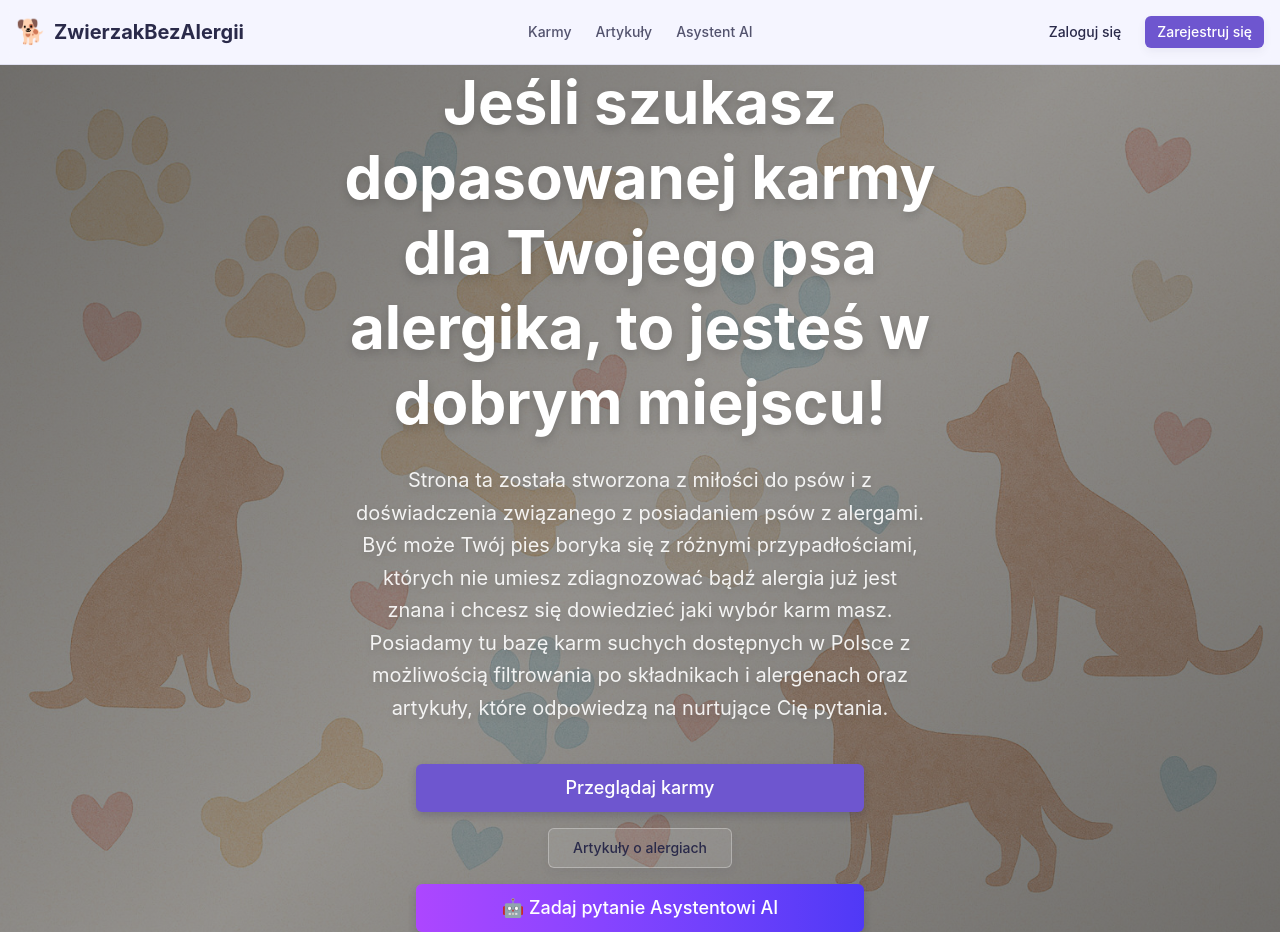
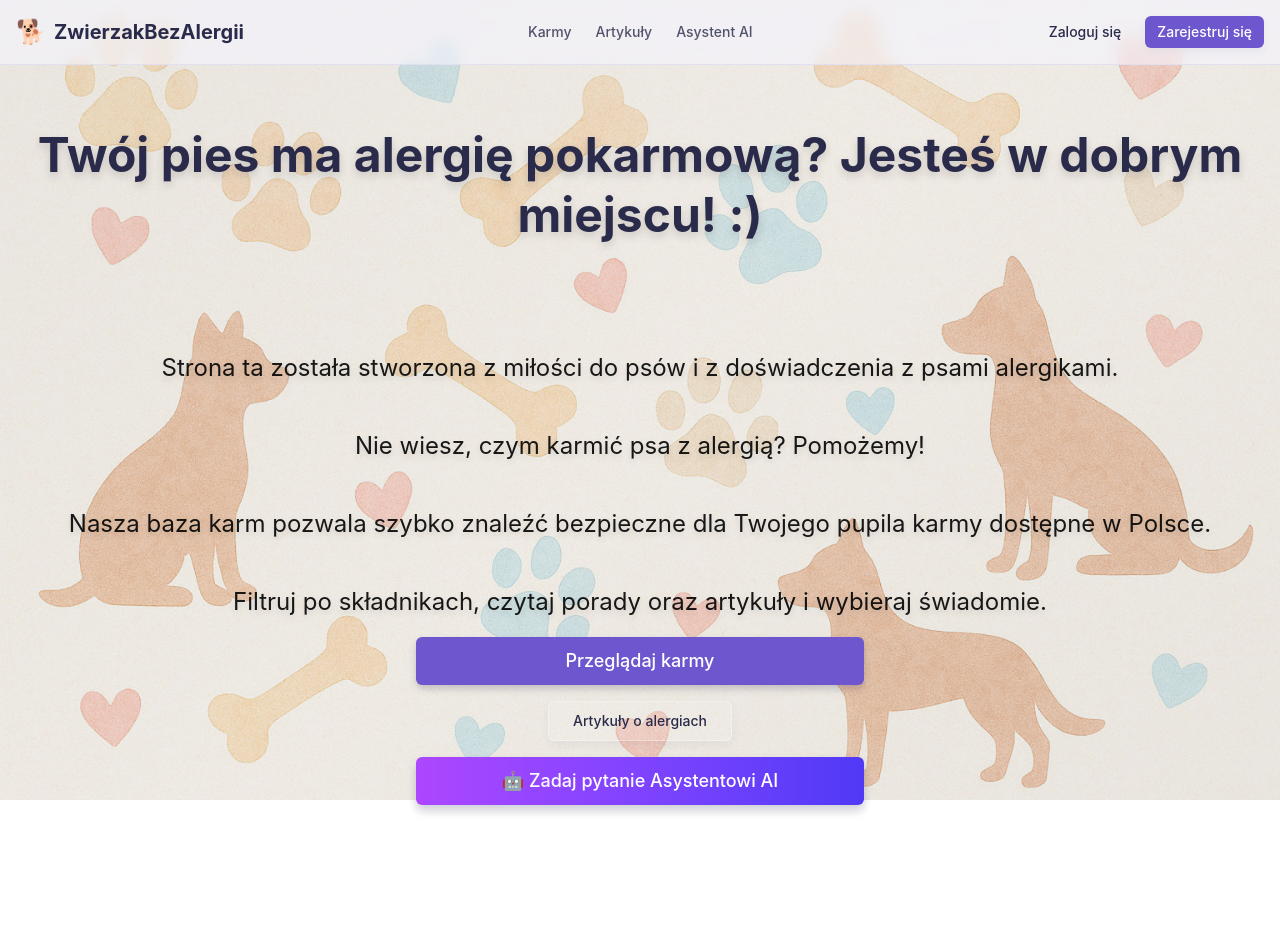
Before and after one commit to Marta-Teo/ZwierzakBezAlergii, an Astro site: page / in a window 1280 px wide. After the commit the page ends 865 px from the top, so only its background shows below. Built offline with nearby package versions, Linux system fonts and the light colour scheme; Astro itself is replaced by a stand-in of ours; no server answers.

Commit message:
upiększenia

```diff
--- a/src/components/ArticlesPage.tsx
+++ b/src/components/ArticlesPage.tsx
@@ -53,9 +53,9 @@ function ArticlesPageContent() {
   const totalPages = data?.pagination ? Math.ceil(data.pagination.total / limit) : 1;
 
   return (
-    <div className="min-h-screen bg-background">
+    <div className="min-h-screen">
       {/* Header */}
-      <header className="bg-card shadow-sm border-b border-border">
+      <header className="bg-card/90 backdrop-blur-sm shadow-sm border-b border-border">
         <div className="container mx-auto px-4 py-8">
           <h1 className="text-3xl font-bold text-foreground mb-2">Artykuły o alergiach pokarmowych</h1>
           <p className="text-muted-foreground">
--- a/src/components/FoodsPage.tsx
+++ b/src/components/FoodsPage.tsx
@@ -183,13 +183,13 @@ function FoodsPageContent({ isLoggedIn, preselectedFilters }: FoodsPageContentPr
   const areOptionsLoading = isBrandsLoading || isSizeTypesLoading || isAgeCategoriesLoading || isAllergensLoading;
 
   return (
-    <div className="min-h-screen bg-background">
+    <div className="min-h-screen">
       {/* Header */}
-      <header className="bg-card shadow-sm border-b border-border">
+      <header className="bg-card/90 backdrop-blur-sm shadow-sm border-b border-border">
         <div className="container mx-auto px-4 py-6">
           <h1 className="text-3xl font-bold text-foreground">Karmy dla psów</h1>
           <p className="mt-2 text-sm text-muted-foreground">
-            Znajdź odpowiednią karmę dla Twojego pupila, wolną od wybranych alergenów
+            Pełne składy wraz z prawidłową kolejnością składników, w zależności od proporcji w składzie, znajdują się w zakładce "Pełny skład (z opakowania)". Pole "Składniki" zawiera listę składników karmy ale w losowej kolejności.
           </p>
         </div>
       </header>
--- a/src/config/hero.ts
+++ b/src/config/hero.ts
@@ -6,9 +6,9 @@
  */
 
 export const HERO_CONTENT = {
-  title: "Jeśli szukasz dopasowanej karmy dla Twojego psa alergika, to jesteś w dobrym miejscu!",
+  title: "Twój pies ma alergię pokarmową? Jesteś w dobrym miejscu! :)",
   description:
-    "Strona ta została stworzona z miłości do psów i z doświadczenia związanego z posiadaniem psów z alergami. Być może Twój pies boryka się z różnymi przypadłościami, których nie umiesz zdiagnozować bądź alergia już jest znana i chcesz się dowiedzieć jaki wybór karm masz. Posiadamy tu bazę karm suchych dostępnych w Polsce z możliwością filtrowania po składnikach i alergenach oraz artykuły, które odpowiedzą na nurtujące Cię pytania.",
+    "Strona ta została stworzona z miłości do psów i z doświadczenia z psami alergikami.\n\nNie wiesz, czym karmić psa z alergią? Pomożemy!\n\nNasza baza karm pozwala szybko znaleźć bezpieczne dla Twojego pupila karmy dostępne w Polsce.\n\n Filtruj po składnikach, czytaj porady oraz artykuły i wybieraj świadomie.",
   buttons: {
     primary: {
       label: "Przeglądaj karmy",
@@ -55,6 +55,6 @@ export const HERO_CONTENT = {
      * Opacity gradientu (0-1)
      * Wyższa wartość = silniejszy gradient
      */
-    overlayOpacity: 0.7,
+    overlayOpacity: 0.1,
   },
 } as const;
--- a/src/layouts/Layout.astro
+++ b/src/layouts/Layout.astro
@@ -2,6 +2,7 @@
 import "../styles/global.css";
 import { Header } from "../components/layout/Header";
 import { Toaster } from "../components/ui/Toaster";
+import { HERO_CONTENT } from "../config/hero";
 
 interface Props {
   title?: string;
@@ -22,6 +23,10 @@ if (user) {
   const { data: userData } = await Astro.locals.supabase.from("users").select("role").eq("id", user.id).single();
   userRole = (userData?.role as "user" | "admin") || "user";
 }
+
+// Konfiguracja tła
+const { background } = HERO_CONTENT;
+const hasBackground = background.image !== null;
 ---
 
 <!doctype html>
@@ -60,8 +65,80 @@ if (user) {
     <link rel="canonical" href={Astro.url} />
   </head>
   <body>
-    <Header client:load user={user} userRole={userRole} />
-    <slot />
-    <Toaster client:load />
+    <div class="app-wrapper">
+      {/* Warstwa tła - tylko gdy jest ustawiony obraz */}
+      {
+        hasBackground && (
+          <>
+            {/* Obraz tła */}
+            <div class="global-background" style={`background-image: url('${background.image}');`} />
+
+            {/* Gradient overlay */}
+            {background.overlay !== "none" && (
+              <div
+                class="global-overlay"
+                data-overlay={background.overlay}
+                style={`opacity: ${background.overlayOpacity};`}
+              />
+            )}
+          </>
+        )
+      }
+
+      {/* Zawartość strony */}
+      <div class="app-content">
+        <Header client:load user={user} userRole={userRole} />
+        <slot />
+        <Toaster client:load />
+      </div>
+    </div>
   </body>
 </html>
+
+<style>
+  /* Kontener aplikacji z pozycjonowaniem relative dla warstw */
+  .app-wrapper {
+    position: relative;
+    min-height: 100vh;
+    overflow-x: hidden;
+  }
+
+  /* Warstwa tła - obraz */
+  .global-background {
+    position: fixed;
+    inset: 0;
+    z-index: 0;
+    background-size: cover;
+    background-position: center;
+    background-repeat: no-repeat;
+  }
+
+  /* Warstwa overlay - gradient dla lepszej czytelności */
+  .global-overlay {
+    position: fixed;
+    inset: 0;
+    z-index: 1;
+  }
+
+  /* Gradient ciemny (dla jasnych zdjęć) */
+  .global-overlay[data-overlay="dark"] {
+    background: linear-gradient(135deg, rgba(0, 0, 0, 0.8) 0%, rgba(0, 0, 0, 0.6) 50%, rgba(0, 0, 0, 0.8) 100%);
+  }
+
+  /* Gradient jasny (dla ciemnych zdjęć) */
+  .global-overlay[data-overlay="light"] {
+    background: linear-gradient(
+      135deg,
+      rgba(255, 255, 255, 0.8) 0%,
+      rgba(255, 255, 255, 0.6) 50%,
+      rgba(255, 255, 255, 0.8) 100%
+    );
+  }
+
+  /* Zawartość aplikacji - zawsze na wierzchu */
+  .app-content {
+    position: relative;
+    z-index: 10;
+    min-height: 100vh;
+  }
+</style>
--- a/src/pages/articles/[slug].astro
+++ b/src/pages/articles/[slug].astro
@@ -34,7 +34,7 @@ const formattedDate = format(new Date(article.created_at), "dd MMMM yyyy", { loc
 ---
 
 <Layout title={`${article.title} | ZwierzakBezAlergii`} description={article.excerpt || article.title}>
-  <main class="min-h-screen bg-background py-8">
+  <main class="min-h-screen py-8">
     <article class="container mx-auto max-w-4xl px-4">
       {/* Breadcrumbs / Nawigacja */}
       <nav class="mb-8" aria-label="Nawigacja breadcrumb">
--- a/src/pages/asystent.astro
+++ b/src/pages/asystent.astro
@@ -7,9 +7,9 @@ const isLoggedIn = !!Astro.locals.session;
 ---
 
 <Layout title="Asystent Żywieniowy - ZwierzakBezAlergii">
-  <div class="min-h-screen bg-background">
+  <div class="min-h-screen">
     <!-- Header -->
-    <header class="bg-card shadow-sm border-b border-border">
+    <header class="bg-card/90 backdrop-blur-sm shadow-sm border-b border-border">
       <div class="container mx-auto px-4 py-8">
         <h1 class="text-3xl font-bold text-foreground mb-2">🐕 Asystent Żywieniowy AI</h1>
         <p class="text-muted-foreground">
--- a/src/pages/index.astro
+++ b/src/pages/index.astro
@@ -9,44 +9,22 @@ const hasBackground = background.image !== null;
 ---
 
 <Layout title="ZwierzakBezAlergii - Karmy dla psów z alergiami">
-  <main
-    class="hero-section min-h-screen flex items-center justify-center px-4"
-    class:list={[!hasBackground && "bg-background"]}
-  >
-    {/* Warstwa tła - tylko gdy jest ustawiony obraz */}
-    {
-      hasBackground && (
-        <>
-          {/* Obraz tła */}
-          <div class="hero-background" style={`background-image: url('${background.image}');`} />
-
-          {/* Gradient overlay */}
-          {background.overlay !== "none" && (
-            <div
-              class="hero-overlay"
-              data-overlay={background.overlay}
-              style={`opacity: ${background.overlayOpacity};`}
-            />
-          )}
-        </>
-      )
-    }
-
+  <main class="hero-section min-h-screen flex items-center justify-center px-4">
     {/* Treść hero (zawsze na wierzchu) */}
-    <section class="hero-content container max-w-2xl text-center relative z-10" aria-labelledby="hero-heading">
+    <section class="hero-content container max-w-8xl text-center relative z-10" aria-labelledby="hero-heading">
       {/* Nagłówek główny */}
       <h1
         id="hero-heading"
-        class="text-4xl sm:text-5xl lg:text-6xl font-bold mb-6 leading-tight"
-        class:list={[hasBackground ? "text-white drop-shadow-lg" : "text-foreground"]}
+        class="text-3xl sm:text-5xl lg:text-5xl font-bold mb-16 leading-tight"
+        class:list={[hasBackground ? "text-purple drop-shadow-lg" : "text-foreground"]}
       >
         {HERO_CONTENT.title}
       </h1>
 
       {/* Opis misji */}
       <p
-        class="text-lg sm:text-xl mb-10 max-w-xl mx-auto leading-relaxed"
-        class:list={[hasBackground ? "text-white/90 drop-shadow-md" : "text-muted-foreground"]}
+        class="text-base sm:text-2xl mb-4 max-w-6xl mx-auto leading-relaxed whitespace-pre-line"
+        class:list={[hasBackground ? "text-black/90 drop-shadow-md" : "text-muted-foreground"]}
       >
         {HERO_CONTENT.description}
       </p>
@@ -100,44 +78,6 @@ const hasBackground = background.image !== null;
 </Layout>
 
 <style>
-  /* Kontener hero z pozycjonowaniem relative dla warstw */
-  .hero-section {
-    position: relative;
-    overflow: hidden;
-  }
-
-  /* Warstwa tła - obraz */
-  .hero-background {
-    position: absolute;
-    inset: 0;
-    z-index: 0;
-    background-size: cover;
-    background-position: center;
-    background-repeat: no-repeat;
-  }
-
-  /* Warstwa overlay - gradient dla lepszej czytelności */
-  .hero-overlay {
-    position: absolute;
-    inset: 0;
-    z-index: 1;
-  }
-
-  /* Gradient ciemny (dla jasnych zdjęć) */
-  .hero-overlay[data-overlay="dark"] {
-    background: linear-gradient(135deg, rgba(0, 0, 0, 0.8) 0%, rgba(0, 0, 0, 0.6) 50%, rgba(0, 0, 0, 0.8) 100%);
-  }
-
-  /* Gradient jasny (dla ciemnych zdjęć) */
-  .hero-overlay[data-overlay="light"] {
-    background: linear-gradient(
-      135deg,
-      rgba(255, 255, 255, 0.8) 0%,
-      rgba(255, 255, 255, 0.6) 50%,
-      rgba(255, 255, 255, 0.8) 100%
-    );
-  }
-
   /* Animacja fade-in przy załadowaniu */
   .hero-content {
     animation: fadeInUp 0.8s ease-out;
@@ -153,11 +93,4 @@ const hasBackground = background.image !== null;
       transform: translateY(0);
     }
   }
-
-  /* Responsywne dostosowanie tła */
-  @media (max-width: 640px) {
-    .hero-background {
-      background-position: center center;
-    }
-  }
 </style>
--- a/src/styles/global.css
+++ b/src/styles/global.css
@@ -177,7 +177,8 @@
   }
 
   body {
-    @apply bg-background text-foreground;
+    @apply text-foreground;
+    background: transparent;
   }
 
   /* Animacja shimmer dla skeleton loaderów */
```
Also changed, not shown: src/components/favorites/FavoritesPage.tsx (+4 -4 lines).
